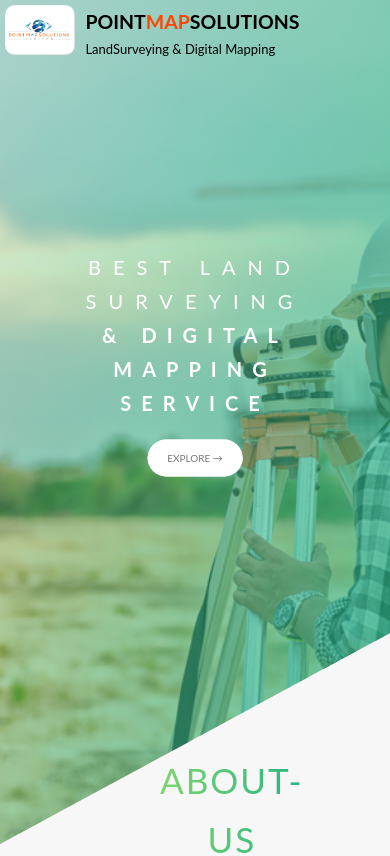
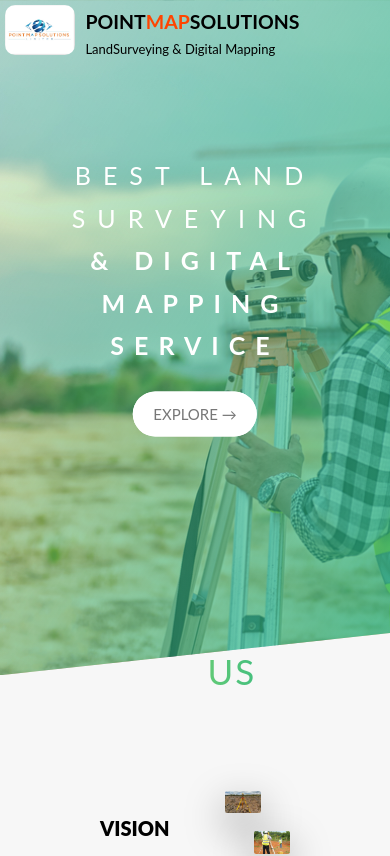
Before and after one commit to Alexkimathi/survey, a React (Create React App) app: page / in a window 390 px wide. Shown: the top 856 px of the page. Built offline with nearby package versions, Linux system fonts and the light colour scheme.

Commit message:
adds media querry

```diff
--- a/src/components/Home/home.css
+++ b/src/components/Home/home.css
@@ -166,7 +166,7 @@
   }
 
   .header {
-    height: 100vh;
+    height: 80vh;
     background-image: linear-gradient(
         to right bottom,
         rgba(126, 213, 111, 0.2),
@@ -187,15 +187,15 @@
 
   .heading-primary--main {
     margin-top: 5rem;
-    font-size: 2rem;
+    font-size: 2.5rem;
   }
   .heading-primary--sub {
-    font-size: 2rem;
+    font-size: 2.5rem;
 
   }
 
   .heading-primary {
-    margin-bottom: 2rem;
+    margin-bottom: 2.5rem;
   }
 
   .header__text-box {
@@ -207,11 +207,11 @@
   .btn:visited {
     padding: 1rem 2rem;
     border-radius: 5rem;
-    font-size: 1rem;
+    font-size: 1.5rem;
   }
 
   .header {
-    height: 100vh;
+    height: 80vh;
     background-image: linear-gradient(
         to right bottom,
         rgba(126, 213, 111, 0.2),
```
